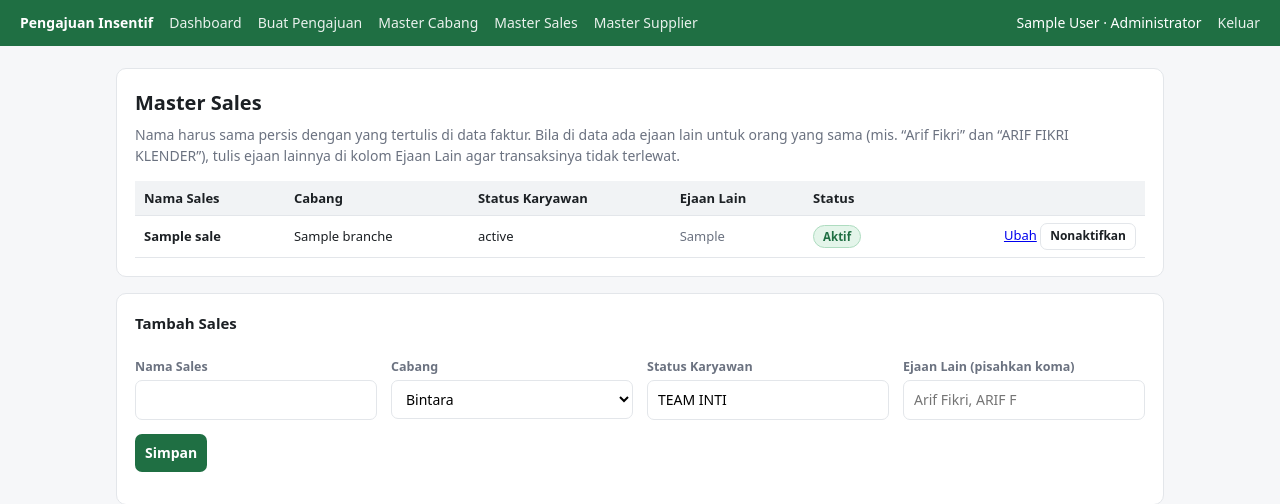
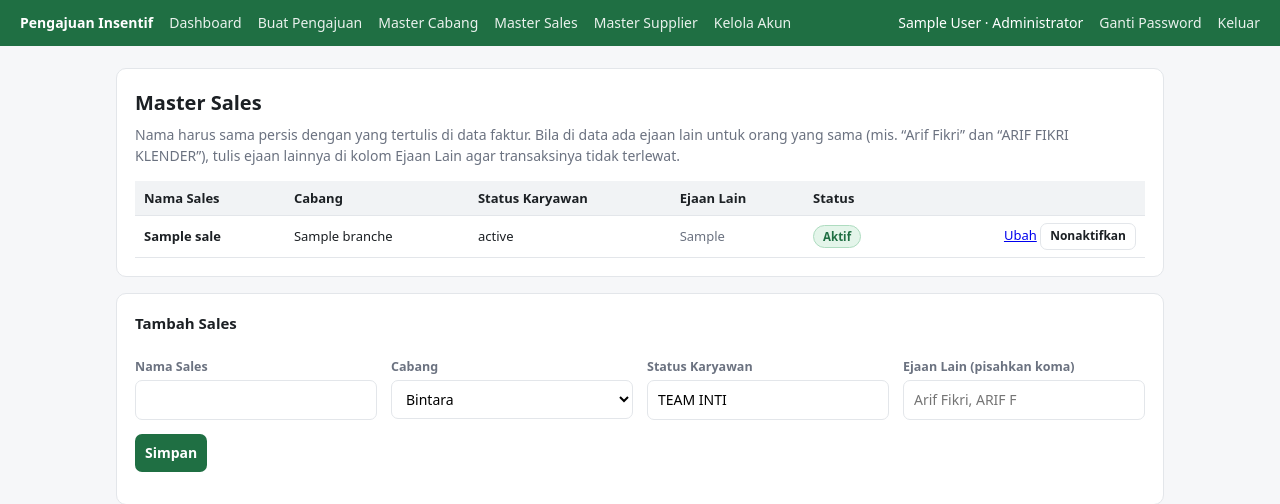
Before and after one commit to buatulinan-lang/PengajuanInsentif, a FastAPI app: page /master/sales in a window 1280 px wide. Shown: the top 504 px of the page. Run offline with FastAPI, Linux system fonts and the light colour scheme; the visitor is signed in with stand-in values (Sample User, id 1); tables that the repository leaves empty hold one stand-in row (values such as "Sample post"); some libraries are stand-ins or nearby versions.

Commit message:
Add files via upload

```diff
--- a/app/main.py
+++ b/app/main.py
@@ -224,6 +224,116 @@ def home(request: Request):
     items = q.all()
     inbox = [s for s in items if ACTOR_OF_STATUS.get(s.status) == u.role]
     return render(request, "dashboard.html", items=items, inbox=inbox)
+
+
+# ------------------------------------------------- kelola akun
+MIN_PASSWORD = 8
+
+
+def _admin_aktif_lain(db, kecuali_id):
+    """Jumlah admin aktif selain akun tertentu — penjaga agar tidak terkunci."""
+    return (db.query(User)
+              .filter(User.role == ROLE_ADMIN, User.active == True,  # noqa: E712
+                      User.id != kecuali_id)
+              .count())
+
+
+@app.get("/master/akun", response_class=HTMLResponse)
+def master_akun(request: Request, edit: int = 0, pesan: str = "", galat: str = ""):
+    require(request, [ROLE_ADMIN])
+    db = db_()
+    return render(request, "master_akun.html",
+                  items=db.query(User).order_by(User.role, User.username).all(),
+                  branches=db.query(Branch).filter_by(active=True)
+                             .order_by(Branch.name).all(),
+                  edit=db.query(User).get(edit) if edit else None,
+                  pesan=pesan, galat=galat)
+
+
+@app.post("/master/akun")
+def master_akun_simpan(request: Request, id: int = Form(0), username: str = Form(...),
+                       full_name: str = Form(...), position: str = Form(""),
+                       role: str = Form(...), branch_id: int = Form(0),
+                       password: str = Form("")):
+    me = require(request, [ROLE_ADMIN])
+    db = db_()
+    username = username.strip().lower()
+    if not username or not full_name.strip():
+        return RedirectResponse("/master/akun?galat=Username+dan+nama+wajib+diisi", 303)
+    if role not in ROLE_LABELS:
+        return RedirectResponse("/master/akun?galat=Peran+tidak+dikenali", 303)
+    kembar = db.query(User).filter(User.username == username, User.id != id).first()
+    if kembar:
+        return RedirectResponse(f"/master/akun?galat=Username+{username}+sudah+dipakai", 303)
+
+    u = db.query(User).get(id) if id else User()
+    if not id and len(password) < MIN_PASSWORD:
+        return RedirectResponse(
+            f"/master/akun?galat=Password+minimal+{MIN_PASSWORD}+karakter", 303)
+    # jangan sampai admin terakhir kehilangan perannya sendiri
+    if id and u and u.role == ROLE_ADMIN and role != ROLE_ADMIN \
+            and _admin_aktif_lain(db, u.id) == 0:
+        return RedirectResponse(
+            "/master/akun?galat=Ini+administrator+terakhir,+perannya+tidak+bisa+diubah", 303)
+
+    u.username, u.full_name = username, full_name.strip()
+    u.position, u.role = position.strip(), role
+    u.branch_id = branch_id or None
+    if password:
+        if len(password) < MIN_PASSWORD:
+            return RedirectResponse(
+                f"/master/akun?galat=Password+minimal+{MIN_PASSWORD}+karakter", 303)
+        u.password_hash = hash_pw(password)
+    if not id:
+        u.active = True
+        db.add(u)
+    db.commit()
+    return RedirectResponse("/master/akun?pesan=Akun+tersimpan", 303)
+
+
+@app.post("/master/akun/{uid}/aktif")
+def master_akun_aktif(request: Request, uid: int):
+    me = require(request, [ROLE_ADMIN])
+    db = db_()
+    u = db.query(User).get(uid)
+    if not u:
+        return RedirectResponse("/master/akun?galat=Akun+tidak+ditemukan", 303)
+    if u.id == me.id:
+        return RedirectResponse(
+            "/master/akun?galat=Anda+tidak+bisa+menonaktifkan+akun+sendiri", 303)
+    if u.active and u.role == ROLE_ADMIN and _admin_aktif_lain(db, u.id) == 0:
+        return RedirectResponse(
+            "/master/akun?galat=Ini+administrator+terakhir+yang+aktif", 303)
+    u.active = not u.active
+    db.commit()
+    return RedirectResponse("/master/akun?pesan=Status+akun+diperbarui", 303)
+
+
+@app.get("/akun/password", response_class=HTMLResponse)
+def form_password(request: Request, pesan: str = "", galat: str = ""):
+    require(request)
+    return render(request, "ganti_password.html", pesan=pesan, galat=galat,
+                  minimal=MIN_PASSWORD)
+
+
+@app.post("/akun/password")
+def ganti_password(request: Request, lama: str = Form(...), baru: str = Form(...),
+                   ulangi: str = Form(...)):
+    me = require(request)
+    db = db_()
+    u = db.query(User).get(me.id)
+    if not verify_pw(lama, u.password_hash):
+        return RedirectResponse("/akun/password?galat=Password+lama+salah", 303)
+    if len(baru) < MIN_PASSWORD:
+        return RedirectResponse(
+            f"/akun/password?galat=Password+baru+minimal+{MIN_PASSWORD}+karakter", 303)
+    if baru != ulangi:
+        return RedirectResponse("/akun/password?galat=Ulangan+password+tidak+sama", 303)
+    if baru == lama:
+        return RedirectResponse("/akun/password?galat=Password+baru+sama+dengan+yang+lama", 303)
+    u.password_hash = hash_pw(baru)
+    db.commit()
+    return RedirectResponse("/akun/password?pesan=Password+berhasil+diganti", 303)
 
 
 # ------------------------------------------------- master cabang
--- a/seed.py
+++ b/seed.py
@@ -4,6 +4,10 @@ from app.models import *
 from app.auth import hash_pw
 
 PW = os.environ.get("SEED_PASSWORD", "password123")
+
+# Setel ulang password akun bawaan. Isi RESET_AKUN=1 di Environment Variables
+# bila password admin terlupa, lalu Redeploy. Hapus lagi setelah berhasil masuk.
+RESET = os.environ.get("RESET_AKUN") == "1"
 
 # (nama, kota untuk tanggal surat, alamat lengkap)
 CABANG = [
@@ -82,6 +86,18 @@ def jalankan():
             diperbarui += 1
     db.commit()
 
+    if RESET and db.query(User).count():
+        diubah = 0
+        for un, _fn, _pos, _role, _cabang in AKUN:
+            u = db.query(User).filter_by(username=un).first()
+            if u:
+                u.password_hash = hash_pw(PW)
+                u.active = True
+                diubah += 1
+        db.commit()
+        print(f"RESET_AKUN aktif: password {diubah} akun bawaan disetel ulang. "
+              f"Hapus RESET_AKUN dari Environment Variables setelah berhasil masuk.")
+
     if not db.query(User).count():
         for un, fn, pos, role, cabang in AKUN:
             bid = None
--- a/templates/base.html
+++ b/templates/base.html
@@ -48,7 +48,9 @@ border-radius:7px;text-decoration:none;font-weight:600}
 {% if me.role in ['admin','arm'] %}<a href="/master/cabang">Master Cabang</a>
 <a href="/master/sales">Master Sales</a>
 <a href="/master/supplier">Master Supplier</a>{% endif %}
+{% if me.role == 'admin' %}<a href="/master/akun">Kelola Akun</a>{% endif %}
 <span class="sp"></span>
 <span>{{ me.full_name }} · {{ ROLE_LABELS[me.role] }}</span>
+<a href="/akun/password">Ganti Password</a>
 <a href="/logout">Keluar</a></header>{% endif %}
 <main>{% block body %}{% endblock %}</main></body></html>
```
Also changed, not shown: DEPLOY.md (+20 -0 lines), templates/ganti_password.html (added, +18 -0 lines), templates/master_akun.html (added, +69 -0 lines).
